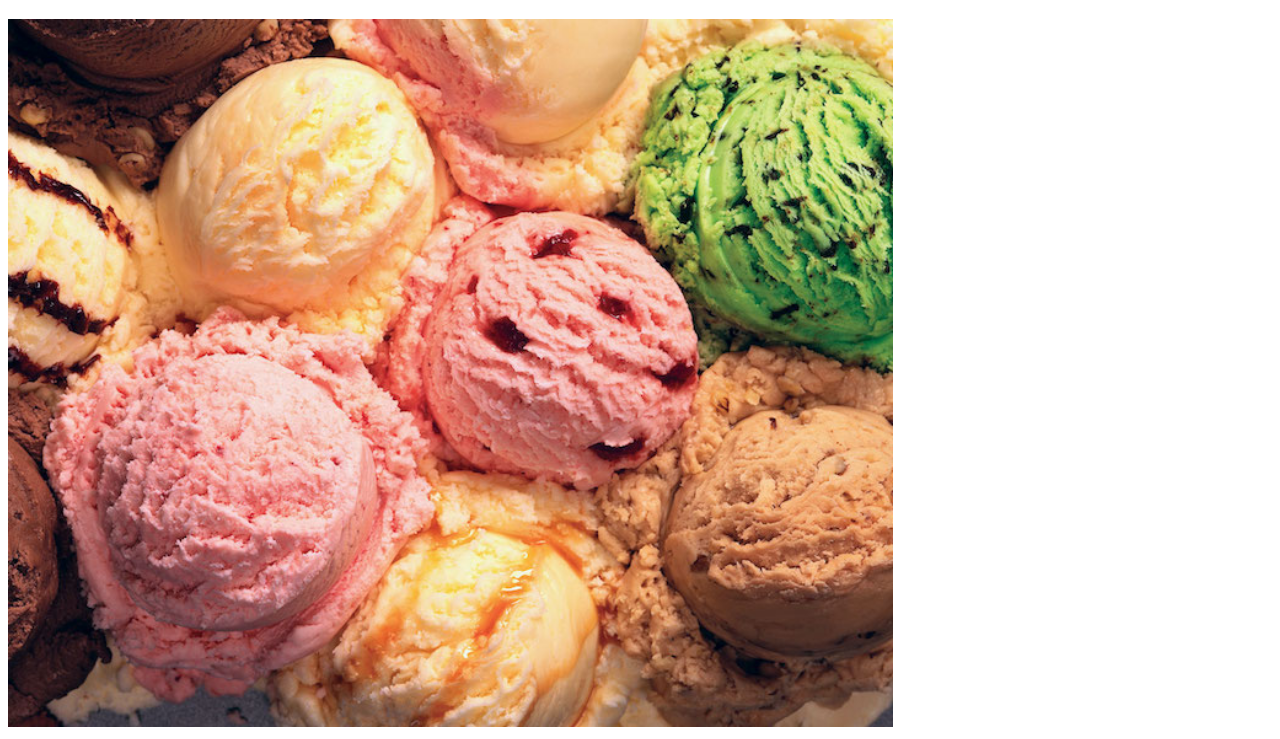
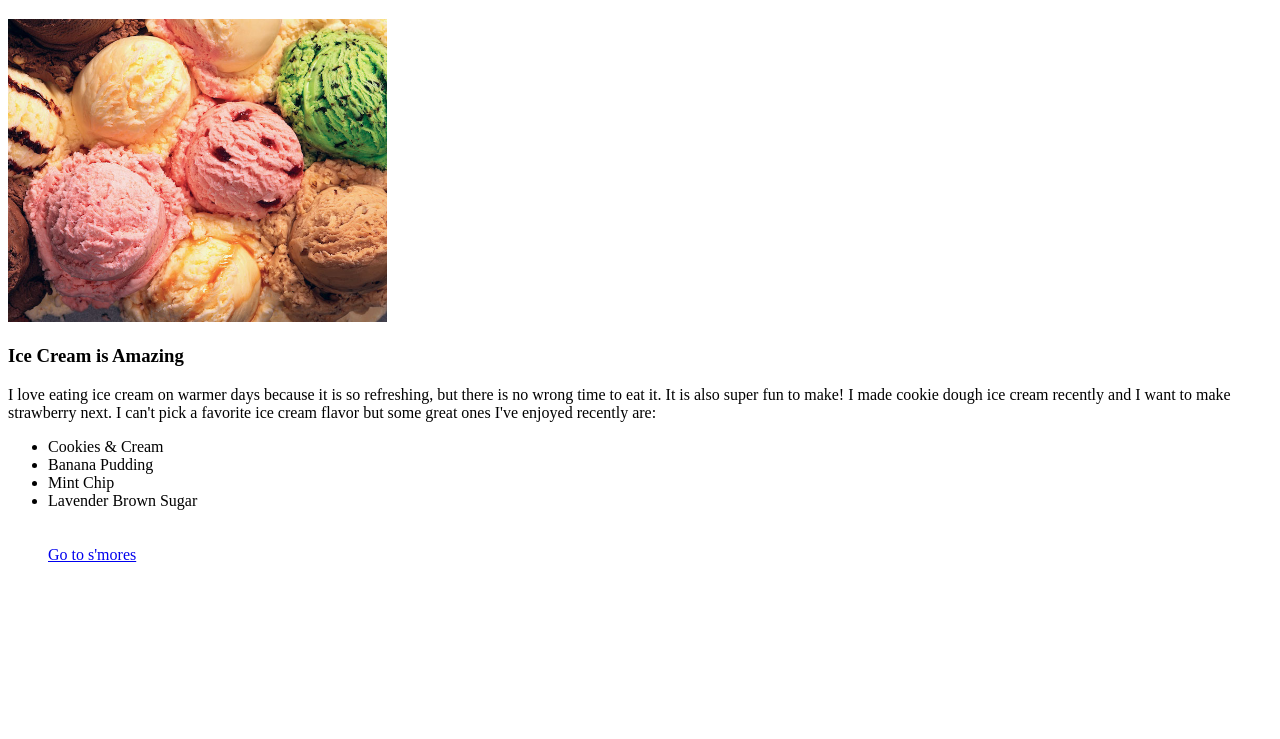
Before and after one commit to LolaC21/lolac21.github.io, a plain HTML site: page IceCream.html in a window 1280 px wide. Shown: the part 61-800 px from the top of the page. Drawn offline with Linux system fonts and the light colour scheme.

Commit message:
Add files via upload

```diff
--- a/IceCream.html
+++ b/IceCream.html
@@ -9,13 +9,21 @@
 	<body>
 	  <h1>Ice Cream</h1>
 
-	  <img src="icecream.jpg" width="70%" height="auto" alt="Ice Cream Image" />
+	  <img src="icecream.jpg" width="30%" height="auto" alt="Ice Cream Image" />
 	  <br>
 
-	  <h3>When to Eat Ice Cream</h3>
-	  <br> <br>
-	  <p> I love eating ice cream on warmer days because it is so refreshing, but there is no wrong time to eat it. </p>
-	  <a href="s'mores.html">S'mores</a>
+	  <h3>Ice Cream is Amazing</h3>
+
+	  <p> I love eating ice cream on warmer days because it is so refreshing, but there is no wrong time to eat it. It is also super fun to make! I made cookie dough ice cream recently and I want to make strawberry next. I can't pick a favorite ice cream flavor but some great ones I've enjoyed recently are:  </p>
+
+	  <ul>
+	  		<li>Cookies & Cream</li>
+	  		<li>Banana Pudding</li>
+	  		<li>Mint Chip</li>
+	  		<li>Lavender Brown Sugar</li>
+<br><br>
+
+	  <a href="s'mores.html">Go to s'mores</a>
 
 	</body>
 
```
Also changed, not shown: cookies.html (+2 -2 lines), index.html (+4 -4 lines), s'mores.html (+3 -3 lines), sweets.jpg (added).
